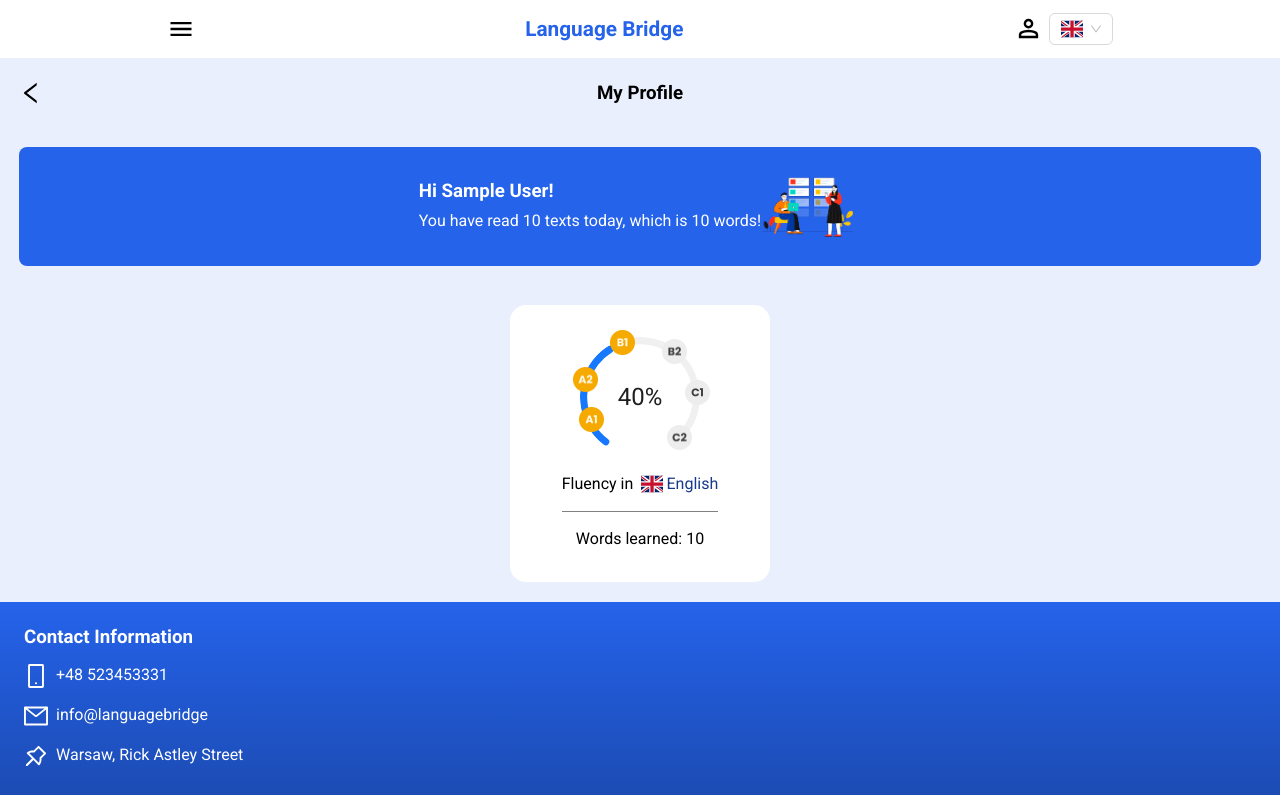
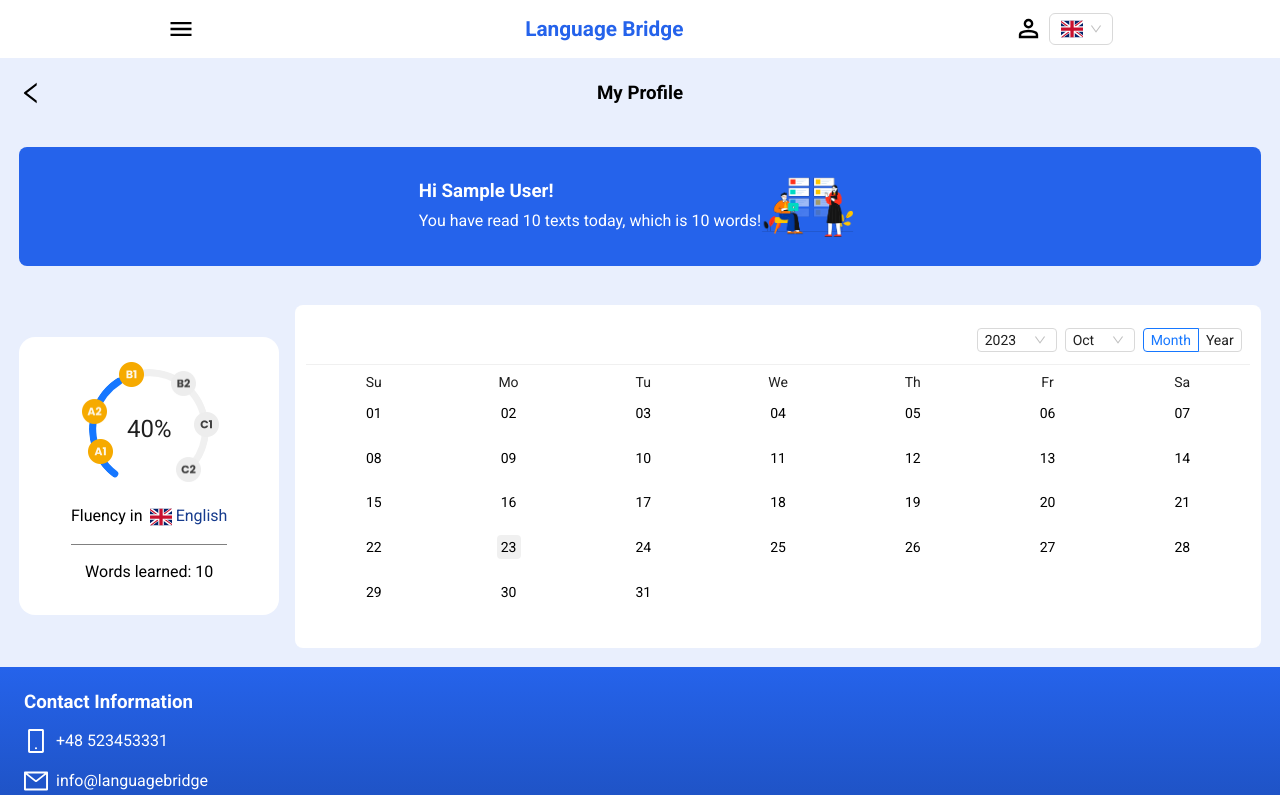
Before and after one commit to ReQ1964/language-bridge, a Next.js app: page /account/profile in a window 1280 px wide. Shown: the top 795 px of the page. Built offline with nearby package versions, Linux system fonts and the light colour scheme; no server answers; sample sign-in values are in the browser's storage.

Commit message:
feat: backup

```diff
--- /dev/null
+++ b/components/Account/Profile/DataTiles/DataCalendar.styles.ts
@@ -0,0 +1,35 @@
+import styled from 'styled-components'
+import { Calendar } from 'antd'
+
+const CalendarBlock = styled(Calendar)`
+  min-width: 260px;
+  padding: 0.7rem;
+  .ant-picker-date-panel .ant-picker-cell:not(.ant-picker-cell-in-view) .ant-picker-cell-inner {
+    display: none;
+  }
+
+  .ant-picker-date-panel .ant-picker-cell:not(.ant-picker-cell-in-view) {
+    pointer-events: none;
+  }
+
+  .ant-picker-cell-in-view.ant-picker-cell-selected .ant-picker-cell-inner {
+    background-color: white;
+    color: black;
+    &::before {
+      border: none;
+    }
+  }
+
+  .ant-picker-cell-disabled::before {
+    background-color: white;
+  }
+
+  .ant-picker-cell-disabled {
+    color: black;
+  }
+  td[title='2024-01-01'].ant-picker-cell-disabled {
+    color: red;
+  }
+`
+
+export { CalendarBlock }
--- a/components/Account/Profile/DataTiles/DataTiles.tsx
+++ b/components/Account/Profile/DataTiles/DataTiles.tsx
@@ -1,11 +1,21 @@
 import ProgressTile from '../ProgressTile/ProgressTile'
 import { DataTilesSection, DataTilesUpperContainer } from './DataTiles.styles'
+import dayjs from 'dayjs'
+import { CalendarBlock } from './DataCalendar.styles'
 
 const DataTiles = () => {
   return (
     <DataTilesSection>
       <DataTilesUpperContainer>
         <ProgressTile wordsQuantity={10} />
+        <CalendarBlock
+          defaultValue={undefined}
+          disabledDate={(current) => {
+            return dayjs() >= current || dayjs() <= current
+          }}
+          fullscreen={false}
+          mode="month"
+        />
       </DataTilesUpperContainer>
     </DataTilesSection>
   )
--- a/package.json
+++ b/package.json
@@ -25,7 +25,9 @@
     "@vitejs/plugin-react": "^4.1.0",
     "antd": "^5.10.2",
     "axios": "^1.6.1",
+    "dayjs": "^1.11.10",
     "firebase": "^10.7.0",
+    "moment": "^2.30.1",
     "next": "13.5.6",
     "next-auth": "^4.24.5",
     "next-router-mock": "^0.9.10",
```
Also changed, not shown: 1 other file (tests, documents, lock files or other folders).
